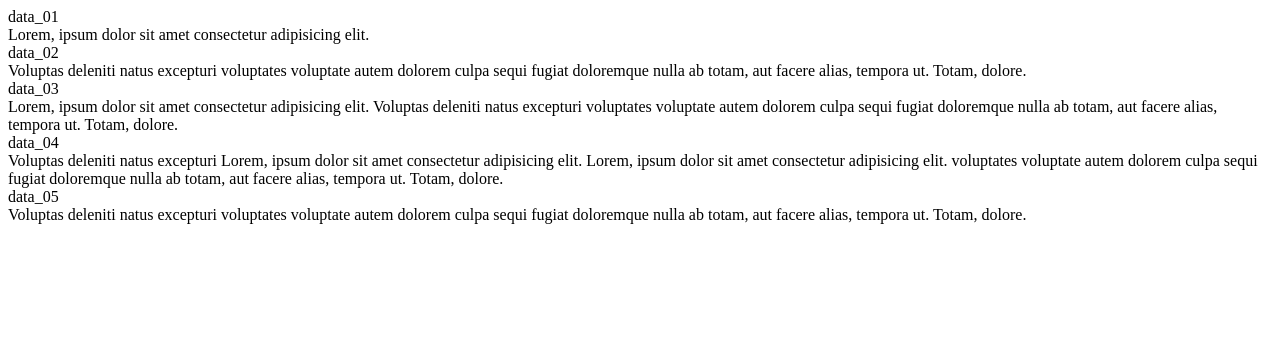
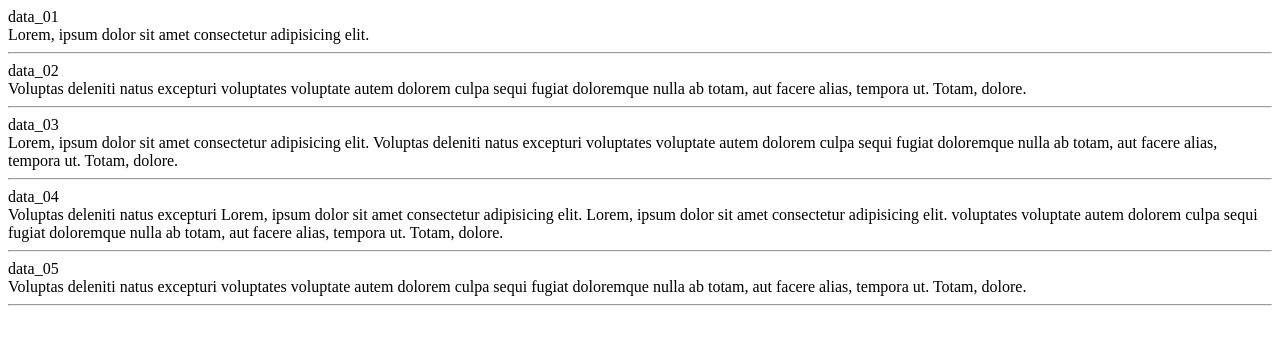
Before and after one commit to hayoung-jeremy/study_react, a React (Create React App) app: page / in a window 1280 px wide. Shown: the top 344 px of the page. Built offline with nearby package versions, Linux system fonts and the light colour scheme.

Commit message:
learning how to use prop-types

```diff
--- a/package.json
+++ b/package.json
@@ -6,6 +6,7 @@
     "@testing-library/jest-dom": "^5.11.10",
     "@testing-library/react": "^11.2.6",
     "@testing-library/user-event": "^12.8.3",
+    "prop-types": "^15.7.2",
     "react": "^17.0.2",
     "react-dom": "^17.0.2",
     "react-scripts": "4.0.3",
--- a/src/App.js
+++ b/src/App.js
@@ -1,3 +1,6 @@
+
+import PropTypes from "prop-types";
+
 // how react works :
 // 1) App.js 에서 코드 작성 --> index.js 가 App.js 를 index.html로 전달해줌
 // 또한, 이 과정에서 실제 index.html파일에 추가되지는 않지만 local에서 내가 작성한 코드를 확인 가능
@@ -40,15 +43,24 @@ function ShowingData ({dataName, dataContents}){
       <div>
         <div>{ dataName }</div>
         <div>{ dataContents }</div>
+        <hr/>
       </div>
     </>
   )
 }
+
+// 전달받은 prop이 내가 전달하고자하는 prop이 맞는지 확인하는 것 npm i prop-types 로 설치
+ShowingData.propTypes = {
+  dataName: PropTypes.string.isRequired,
+  dataContents: PropTypes.string.isRequired
+};
+
 function App() {
   return (
     <div className="App">
       <div>
-        {virtual_data.map(dataset => <ShowingData dataName={dataset.name} dataContents={dataset.contents} />)}
+        {/* key 의 경우, 이는 props로 전달되지 않으며, react 내부에서 사용하기 위함 */}
+        {virtual_data.map(dataset => <ShowingData key={dataset.id} dataName={dataset.name} dataContents={dataset.contents} />)}
       </div>
     </div>
   );
```
